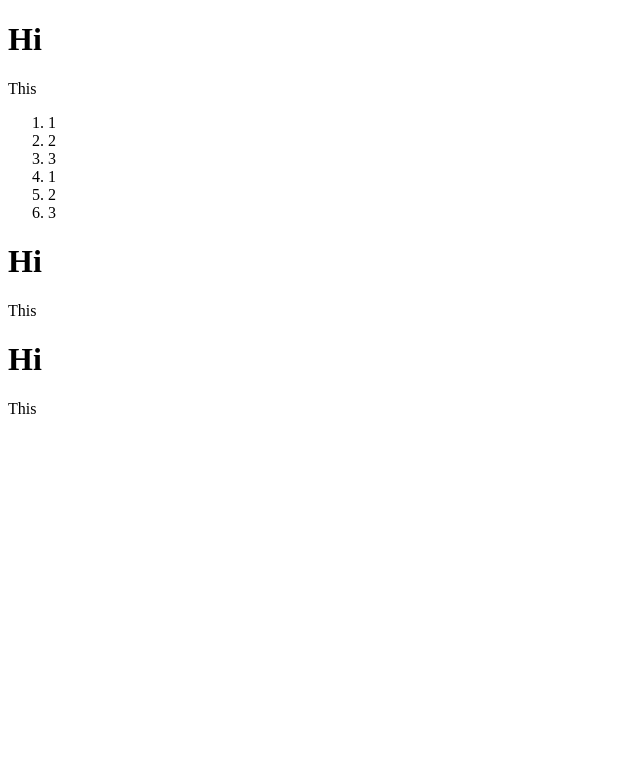
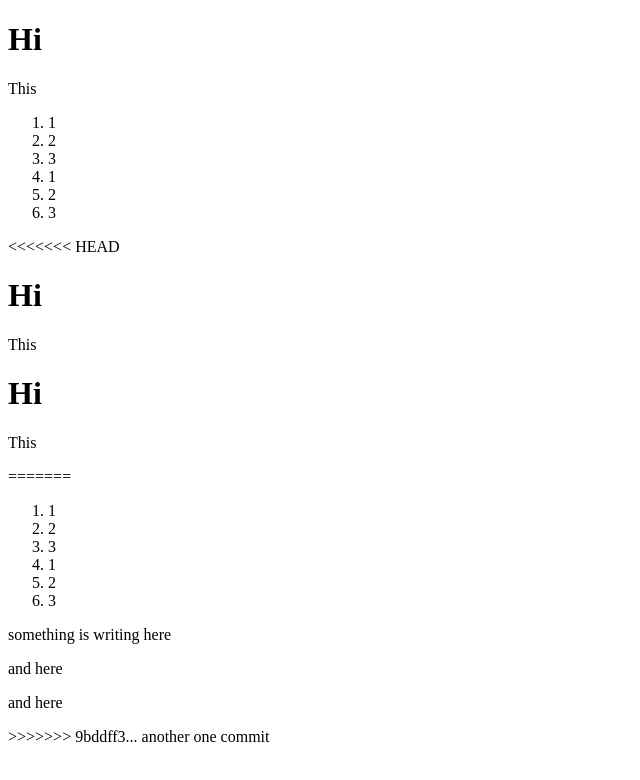
Before and after one commit to SviatoslavPylyp/Practise, a plain HTML site: page index.html in a window 1280 px wide. Shown: the whole page, without its empty margins (0-640 px from the left). Drawn offline with Linux system fonts and the light colour scheme.

Commit message:
my first commit in new day

```diff
--- a/index.html
+++ b/index.html
@@ -17,9 +17,23 @@
         <li>2</li>
         <li>3</li>
     </ol>
+<<<<<<< HEAD
     <h1>Hi</h1>
     <p>This</p>
     <h1>Hi</h1>
     <p>This</p>
+=======
+    <ol>
+        <li>1</li>
+        <li>2</li>
+        <li>3</li>
+        <li>1</li>
+        <li>2</li>
+        <li>3</li>
+    </ol>
+    <p>something is writing here</p>
+    <p>and here</p>
+    <p>and here</p>
+>>>>>>> 9bddff3... another one commit
 </body>
 </html>
```
